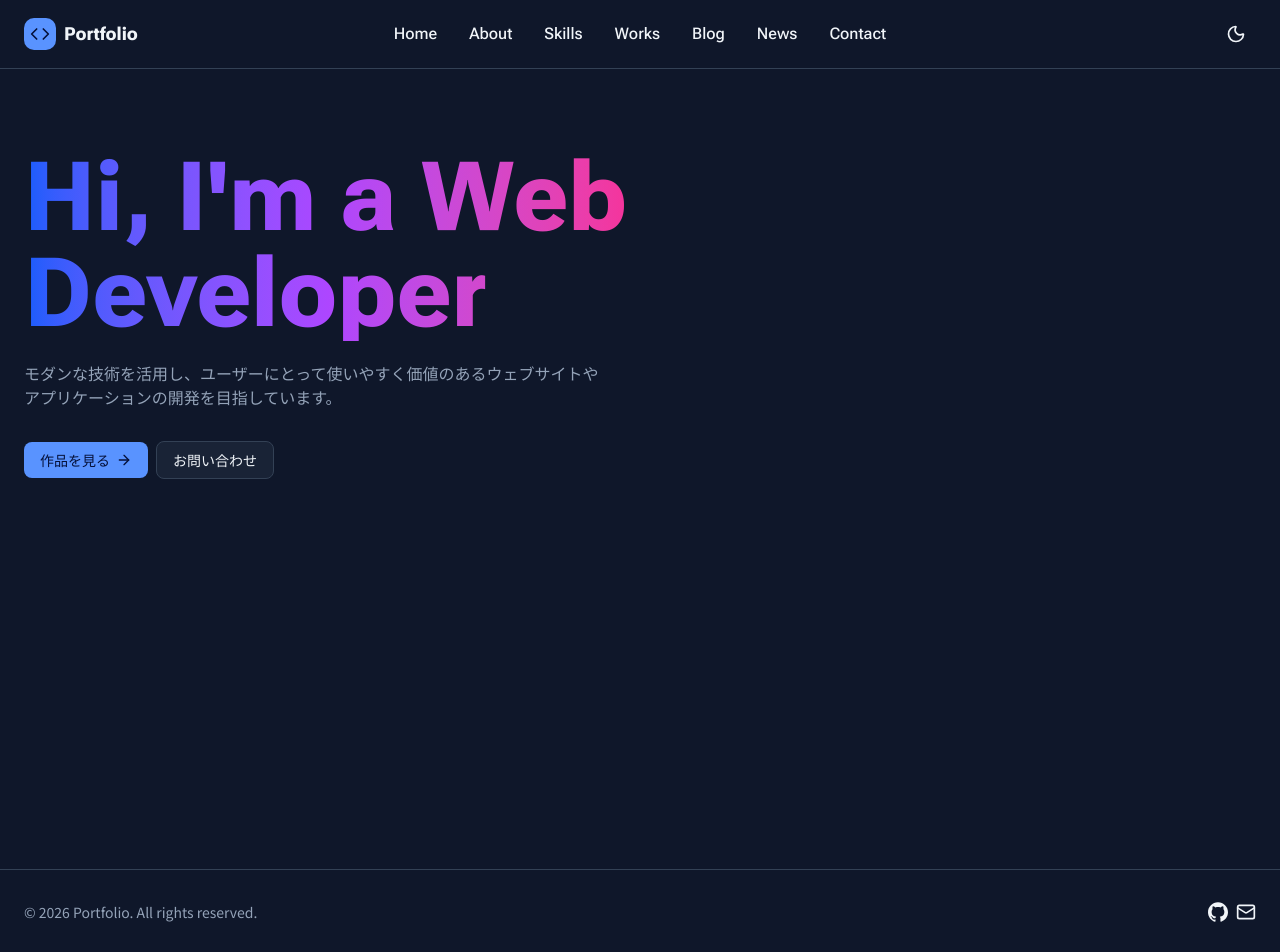
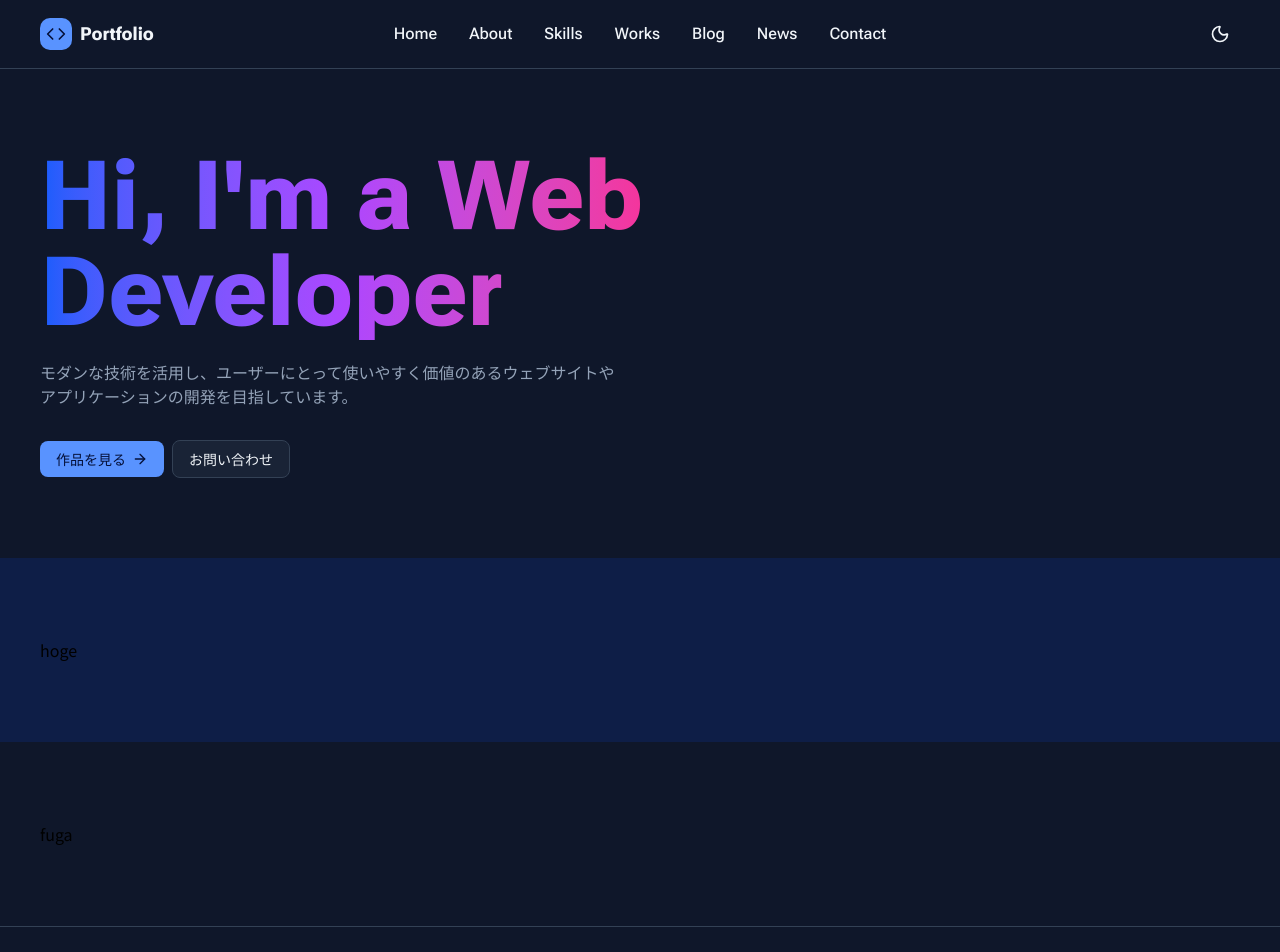
Before and after one commit to iku-nojiri/portfolio_2026, a Next.js app in the folder front/: page / in a window 1280 px wide. Shown: the top 952 px of the page. Built offline with nearby package versions, Linux system fonts and the light colour scheme.

Commit message:
feat: makefile refctor: Main.tsx, Header.tsx, Container.tsx

```diff
--- a/front/app/components/compositions/layouts/Header/index.tsx
+++ b/front/app/components/compositions/layouts/Header/index.tsx
@@ -5,7 +5,7 @@ import { HeaderActions } from "./HeaderActions";
 
 export const Header = () => {
   return (
-    <header className="px-6 border-b border-muted">
+    <header className="fixed top-0 left-0 right-0 px-6 border-b border-muted bg-bg z-50 md:px-10">
       <HeaderInner>
         <HeaderLogo />
         <HeaderNav />
--- a/front/app/components/compositions/layouts/Main/index.tsx
+++ b/front/app/components/compositions/layouts/Main/index.tsx
@@ -6,6 +6,6 @@ type Props = {
 
 export const Main = ({children}: Props) => {
   return (
-    <main className="min-h-screen">{children}</main>
+    <main className="min-h-screen sm:mt-17">{children}</main>
   )
 }
--- a/front/app/components/compositions/pages/home/HomeHero.tsx
+++ b/front/app/components/compositions/pages/home/HomeHero.tsx
@@ -1,14 +1,11 @@
 import { NAV_MAP } from "@/app/constants/navMap";
-import { Container } from "@/app/components/premitives/Container";
-import { Inner } from "@/app/components/premitives/Inner";
 import { Text } from "@/app/components/premitives/Text";
 import { Link } from "@/app/components/premitives/Link";
 import { ArrowRight } from "lucide-react";
 
 export const HomeHero = () => {
   return (
-    <Container as="div">
-      <Inner size="lg">
+    <>
       <h1
         className="
           w-full
@@ -20,14 +17,24 @@ export const HomeHero = () => {
           md:text-left
           md:text-8xl
         ">
-          Hi, I'm a Web<br />Developer
+        Hi, I'm a Web
+        <br />
+        Developer
       </h1>
-        <Text color="muted" className="mt-5 text-center md:text-left">モダンな技術を活用し、ユーザーにとって使いやすく価値のあるウェブサイトや<br />アプリケーションの開発を目指しています。</Text>
+      <Text color="muted" className="mt-5 text-center md:text-left">
+        モダンな技術を活用し、ユーザーにとって使いやすく価値のあるウェブサイトや
+        <br />
+        アプリケーションの開発を目指しています。
+      </Text>
       <nav className="flex justify-center items-center gap-2 mt-8 md:justify-start">
-          <Link href={NAV_MAP.works.href}>作品を見る<ArrowRight size={16} className="text-primary-fg" /></Link>
-          <Link href={NAV_MAP.contact.href}  appearance="outline">お問い合わせ</Link>
+        <Link href={NAV_MAP.works.href}>
+          作品を見る
+          <ArrowRight size={16} className="text-primary-fg" />
+        </Link>
+        <Link href={NAV_MAP.contact.href} appearance="outline">
+          お問い合わせ
+        </Link>
       </nav>
-      </Inner>
-    </Container>
+    </>
   );
 };
--- a/front/app/components/premitives/Container.tsx
+++ b/front/app/components/premitives/Container.tsx
@@ -3,10 +3,10 @@ import { tv } from "tailwind-variants";
 import type { VariantProps } from "tailwind-variants";
 
 const variants = tv({
-  base: "px-6 pt-20 pb-20",
+  base: "px-6 pt-20 pb-20 md:px-10",
   variants: {
     colored: {
-      true: "bg-secondary",
+      true: "bg-accent",
       false: "bg-bg"
     },
   },
--- a/front/app/page.tsx
+++ b/front/app/page.tsx
@@ -1,10 +1,26 @@
 import Image from "next/image";
+import { Container } from "./components/premitives/Container";
+import { Inner } from "./components/premitives/Inner";
 import { HomeHero } from "./components/compositions/pages/home/HomeHero";
 
 export default function Home() {
   return (
     <>
-      <HomeHero />
+      <Container as="div">
+        <Inner size="lg">
+          <HomeHero />
+        </Inner>
+      </Container>
+      <Container as="section" colored>
+        <Inner size="lg">
+          hoge
+        </Inner>
+      </Container>
+      <Container as="aside">
+        <Inner size="lg">
+          fuga
+        </Inner>
+      </Container>
     </>
   );
 }
```
Also changed, not shown: 1 other file (tests, documents, lock files or other folders). Lines whose indentation alone changed are shown as unchanged.
